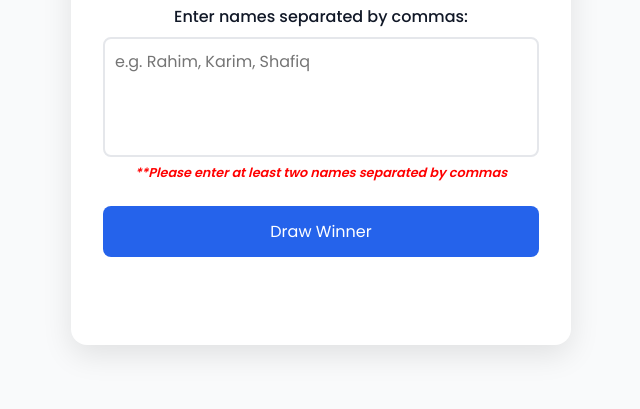
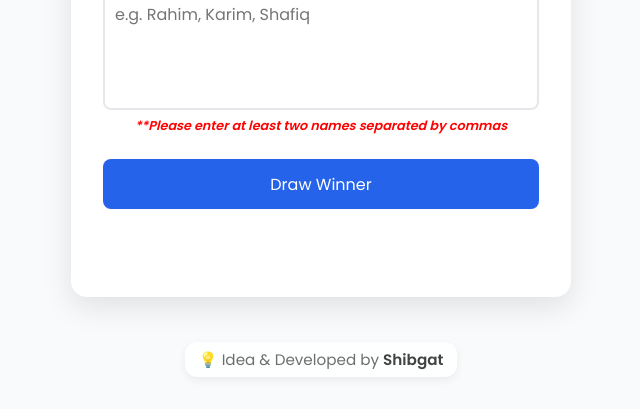
Before and after one commit to shibgatUAM/lottery-draw, a plain HTML site: page index.html in a window 1280 px wide. Shown: the part 275-684 px from the top of the page, without its empty margins (319-959 px from the left). Drawn offline with Linux system fonts and the light colour scheme.

Commit message:
footer part added.

```diff
--- a/index.html
+++ b/index.html
@@ -35,6 +35,10 @@
       </div>
     </div>
 
+    <footer class="footer">
+      <p>💡 Idea & Developed by <strong>Shibgat</strong></p>
+    </footer>
+
     <script src="script.js"></script>
   </body>
 </html>
--- a/style.css
+++ b/style.css
@@ -14,13 +14,14 @@
 }
 
 body {
-  background: var(--background);
-  color: var(--text);
   display: flex;
+  flex-direction: column;
   align-items: center;
   justify-content: center;
   min-height: 100vh;
-  padding: 1rem;
+  background-color: var(--background);
+  font-family: 'Poppins', sans-serif;
+  margin: 0;
 }
 
 .container {
@@ -157,6 +158,36 @@ button:hover {
   background: var(--secondary);
 }
 
+.footer {
+  text-align: center;
+  margin-top: 30px;
+  padding: 15px 0;
+  font-size: 0.95rem;
+  color: #555;
+  font-family: 'Poppins', sans-serif;
+  opacity: 0.85;
+  position: relative;
+  bottom: 0;
+}
+
+.footer p {
+  display: inline-block;
+  background: #fff;
+  padding: 6px 14px;
+  border-radius: 12px;
+  box-shadow: 0 3px 10px rgba(0, 0, 0, 0.08);
+  transition: transform 0.3s ease, box-shadow 0.3s ease;
+}
+
+.footer p:hover {
+  transform: translateY(-3px);
+  box-shadow: 0 5px 15px rgba(0, 0, 0, 0.15);
+}
+
+.footer strong {
+  color: #222;
+}
+
 @keyframes pop {
   from {
     transform: scale(0.8);
```
